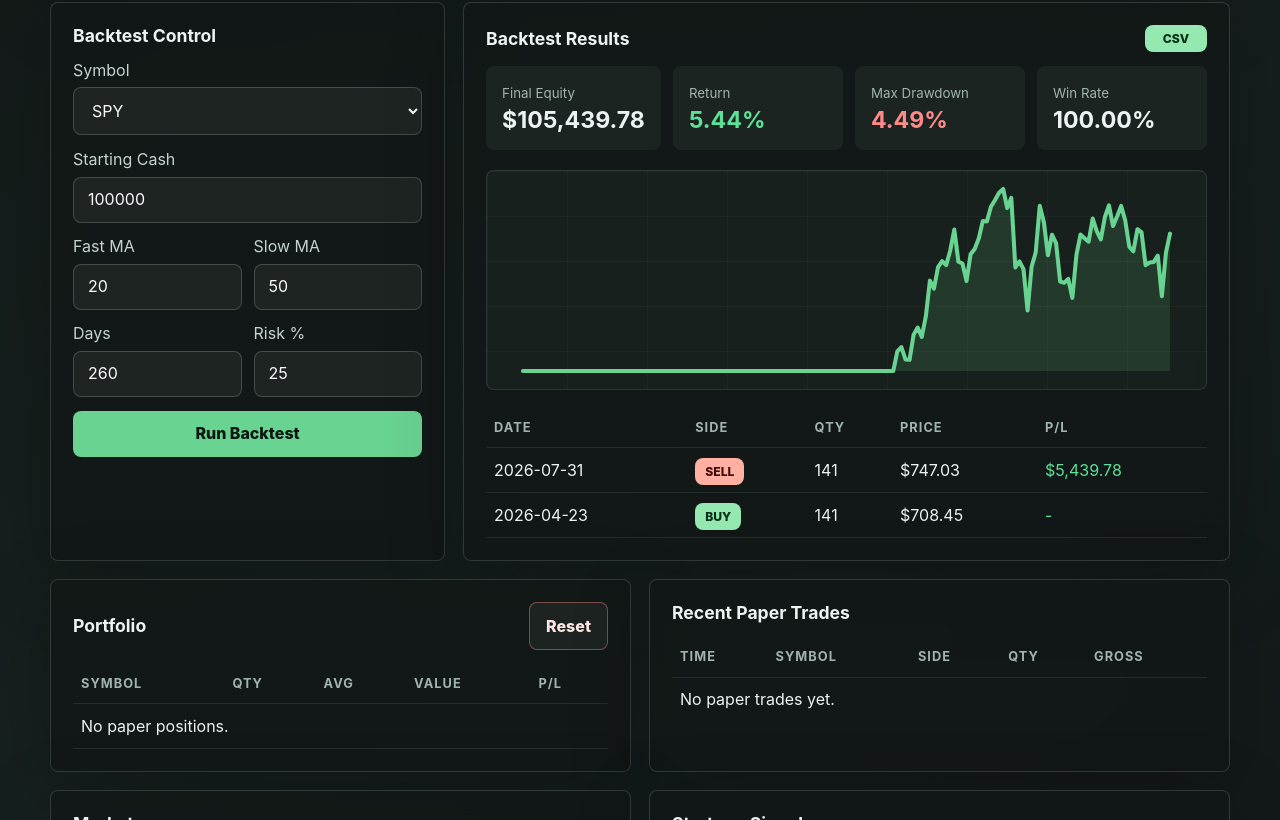
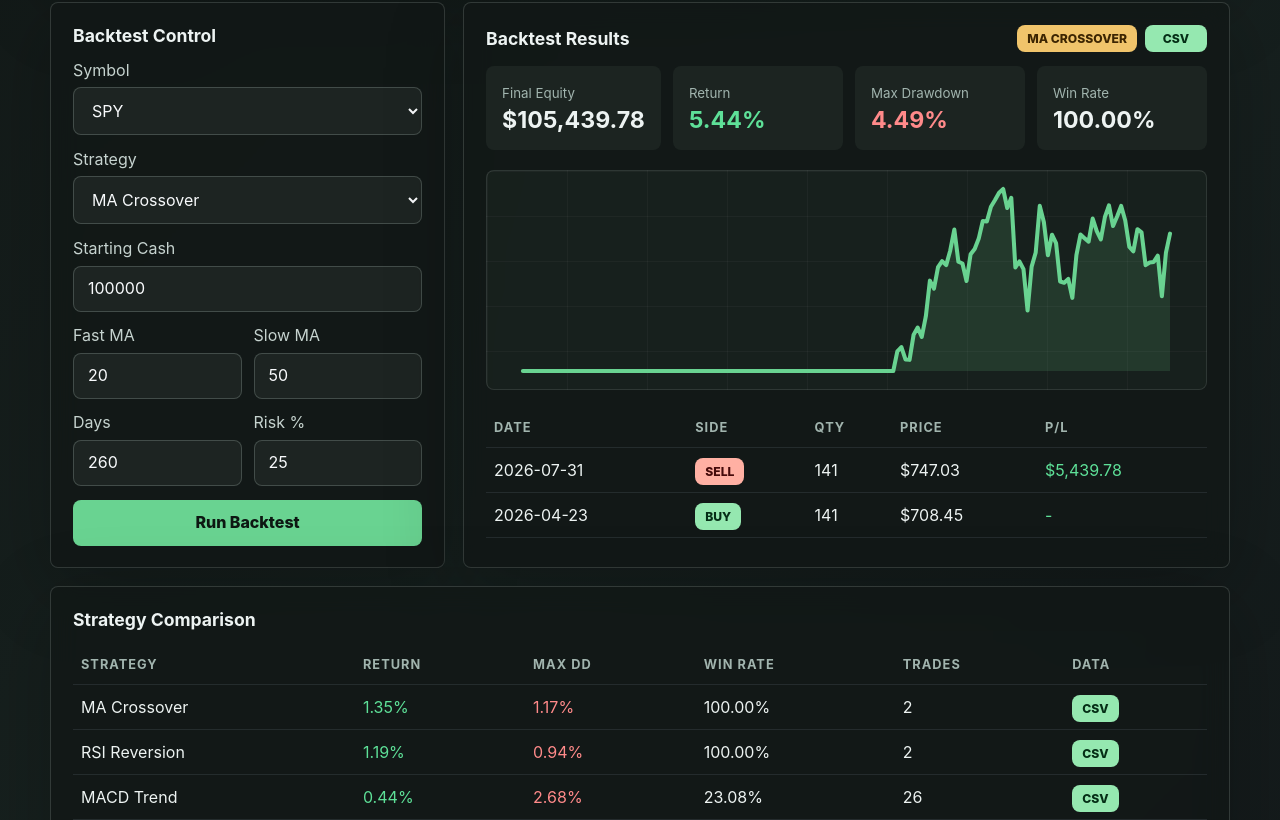
Before and after one commit to mberry19932025/-Apha--V1, a React (Vite) app in the folder frontend/: page / in a window 1280 px wide. Shown: the part 1100-1920 px from the top of the page. Built offline with nearby package versions, Linux system fonts and the light colour scheme.

Commit message:
Add strategy selector and comparison

```diff
--- a/frontend/src/botEngine.js
+++ b/frontend/src/botEngine.js
@@ -1,6 +1,13 @@
 const DAY_MS = 24 * 60 * 60 * 1000;
 
 export const symbols = ["AAPL", "MSFT", "NVDA", "TSLA", "SPY", "QQQ"];
+
+export const strategies = [
+  { id: "ma-crossover", name: "MA Crossover" },
+  { id: "rsi-reversion", name: "RSI Reversion" },
+  { id: "macd-trend", name: "MACD Trend" },
+  { id: "buy-hold", name: "Buy & Hold" }
+];
 
 const basePrices = {
   AAPL: 212.45,
@@ -231,6 +238,125 @@ function calculateMaxDrawdown(equityCurve) {
   return maxDrawdown;
 }
 
+function exponentialMovingAverage(values, period) {
+  const output = [];
+  const multiplier = 2 / (period + 1);
+  let ema = null;
+
+  for (let index = 0; index < values.length; index += 1) {
+    const value = values[index];
+    ema = ema === null ? value : value * multiplier + ema * (1 - multiplier);
+    output.push(ema);
+  }
+
+  return output;
+}
+
+function relativeStrengthIndex(candles, period = 14) {
+  const output = Array(candles.length).fill(null);
+  let averageGain = 0;
+  let averageLoss = 0;
+
+  for (let index = 1; index < candles.length; index += 1) {
+    const change = candles[index].close - candles[index - 1].close;
+    const gain = Math.max(0, change);
+    const loss = Math.max(0, -change);
+
+    if (index <= period) {
+      averageGain += gain;
+      averageLoss += loss;
+
+      if (index === period) {
+        averageGain /= period;
+        averageLoss /= period;
+        output[index] = averageLoss === 0 ? 100 : 100 - 100 / (1 + averageGain / averageLoss);
+      }
+      continue;
+    }
+
+    averageGain = (averageGain * (period - 1) + gain) / period;
+    averageLoss = (averageLoss * (period - 1) + loss) / period;
+    output[index] = averageLoss === 0 ? 100 : 100 - 100 / (1 + averageGain / averageLoss);
+  }
+
+  return output;
+}
+
+function buildStrategySignals(candles, strategyId, { shortWindow, longWindow }) {
+  const closes = candles.map((candle) => candle.close);
+  const signals = Array(candles.length).fill("hold");
+
+  if (strategyId === "buy-hold") {
+    if (candles.length) {
+      signals[0] = "buy";
+      signals[candles.length - 1] = "sell";
+    }
+    return signals;
+  }
+
+  if (strategyId === "rsi-reversion") {
+    const rsi = relativeStrengthIndex(candles, 14);
+    for (let index = 1; index < candles.length; index += 1) {
+      if (rsi[index - 1] !== null && rsi[index] !== null) {
+        if (rsi[index - 1] >= 30 && rsi[index] < 30) {
+          signals[index] = "buy";
+        } else if (rsi[index - 1] <= 60 && rsi[index] > 60) {
+          signals[index] = "sell";
+        }
+      }
+    }
+    return signals;
+  }
+
+  if (strategyId === "macd-trend") {
+    const ema12 = exponentialMovingAverage(closes, 12);
+    const ema26 = exponentialMovingAverage(closes, 26);
+    const macd = ema12.map((value, index) => value - ema26[index]);
+    const signal = exponentialMovingAverage(macd, 9);
+
+    for (let index = 1; index < candles.length; index += 1) {
+      if (macd[index - 1] <= signal[index - 1] && macd[index] > signal[index]) {
+        signals[index] = "buy";
+      } else if (macd[index - 1] >= signal[index - 1] && macd[index] < signal[index]) {
+        signals[index] = "sell";
+      }
+    }
+    return signals;
+  }
+
+  for (let index = 1; index < candles.length; index += 1) {
+    const shortAverage = movingAverage(candles, index, shortWindow);
+    const longAverage = movingAverage(candles, index, longWindow);
+    const previousShort = movingAverage(candles, index - 1, shortWindow);
+    const previousLong = movingAverage(candles, index - 1, longWindow);
+
+    if (shortAverage && longAverage && previousShort && previousLong) {
+      if (previousShort <= previousLong && shortAverage > longAverage) {
+        signals[index] = "buy";
+      } else if (previousShort >= previousLong && shortAverage < longAverage) {
+        signals[index] = "sell";
+      }
+    }
+  }
+
+  return signals;
+}
+
+function strategyReason(strategyId, signal, { shortWindow, longWindow }) {
+  if (strategyId === "buy-hold") {
+    return signal === "buy" ? "Opened benchmark position." : "Closed benchmark position.";
+  }
+  if (strategyId === "rsi-reversion") {
+    return signal === "buy" ? "RSI crossed into oversold territory." : "RSI recovered above exit threshold.";
+  }
+  if (strategyId === "macd-trend") {
+    return signal === "buy" ? "MACD crossed above signal line." : "MACD crossed below signal line.";
+  }
+  return signal === "buy"
+    ? `${shortWindow}-day average crossed above ${longWindow}-day average`
+    : `${shortWindow}-day average crossed below ${longWindow}-day average`;
+}
+
 export function runBacktest(options = {}, dataBySymbol = {}) {
   const symbol = symbols.includes(String(options.symbol || "").toUpperCase())
     ? String(options.symbol).toUpperCase()
@@ -240,8 +366,13 @@ export function runBacktest(options = {}, dataBySymbol = {}) {
   const longWindow = Math.floor(clampNumber(options.longWindow, 50, shortWindow + 1, 220));
   const lookbackDays = Math.floor(clampNumber(options.lookbackDays, 260, longWindow + 30, 900));
   const riskPercent = clampNumber(options.riskPercent, 0.25, 0.05, 1);
-  const data = getHistoricalCandlesWithSource(symbol, lookbackDays, longWindow + 2, dataBySymbol);
+  const strategyId = strategies.some((strategy) => strategy.id === options.strategy)
+    ? options.strategy
+    : "ma-crossover";
+  const minRows = strategyId === "macd-trend" ? 40 : strategyId === "rsi-reversion" ? 20 : longWindow + 2;
+  const data = getHistoricalCandlesWithSource(symbol, lookbackDays, minRows, dataBySymbol);
   const candles = data.candles;
+  const strategySignals = buildStrategySignals(candles, strategyId, { shortWindow, longWindow });
   const trades = [];
   const equityCurve = [];
   let cash = startingCash;
@@ -251,17 +382,10 @@ export function runBacktest(options = {}, dataBySymbol = {}) {
 
   for (let index = 0; index < candles.length; index += 1) {
     const candle = candles[index];
-    const shortAverage = movingAverage(candles, index, shortWindow);
-    const longAverage = movingAverage(candles, index, longWindow);
-    const previousShort = movingAverage(candles, index - 1, shortWindow);
-    const previousLong = movingAverage(candles, index - 1, longWindow);
     const equity = cash + shares * candle.close;
+    const signal = strategySignals[index];
 
-    if (shortAverage && longAverage && previousShort && previousLong) {
-      const crossedUp = previousShort <= previousLong && shortAverage > longAverage;
-      const crossedDown = previousShort >= previousLong && shortAverage < longAverage;
-
-      if (crossedUp && shares === 0) {
+    if (signal === "buy" && shares === 0) {
       const quantity = Math.floor((equity * riskPercent) / candle.close);
       if (quantity > 0) {
         const gross = quantity * candle.close;
@@ -274,12 +398,12 @@ export function runBacktest(options = {}, dataBySymbol = {}) {
           quantity,
           price: candle.close,
           gross: round(gross),
-            reason: `${shortWindow}-day average crossed above ${longWindow}-day average`
+          reason: strategyReason(strategyId, "buy", { shortWindow, longWindow })
         });
       }
     }
 
-      if (crossedDown && shares > 0) {
+    if (signal === "sell" && shares > 0) {
       const gross = shares * candle.close;
       const pnl = (candle.close - entryPrice) * shares;
       cash += gross;
@@ -290,11 +414,10 @@ export function runBacktest(options = {}, dataBySymbol = {}) {
         price: candle.close,
         gross: round(gross),
         pnl: round(pnl),
-          reason: `${shortWindow}-day average crossed below ${longWindow}-day average`
+        reason: strategyReason(strategyId, "sell", { shortWindow, longWindow })
       });
       shares = 0;
       entryPrice = 0;
-      }
     }
 
     const markToMarket = cash + shares * candle.close;
@@ -329,7 +452,7 @@ export function runBacktest(options = {}, dataBySymbol = {}) {
   const finalEquity = equityCurve.at(-1)?.equity || startingCash;
 
   return {
-    config: { symbol, startingCash, shortWindow, longWindow, lookbackDays, riskPercent },
+    config: { symbol, startingCash, shortWindow, longWindow, lookbackDays, riskPercent, strategy: strategyId },
     data: {
       source: data.source,
       rowsAvailable: data.rowsAvailable,
@@ -353,11 +476,12 @@ export function runBacktest(options = {}, dataBySymbol = {}) {
   };
 }
 
-function classifySetup({ shortAverage, longAverage, price, returnPercent, maxDrawdownPercent }) {
+function classifySetup({ shortAverage, longAverage, price, returnPercent, maxDrawdownPercent, strategyId }) {
   const trendSpread = ((shortAverage - longAverage) / longAverage) * 100;
   const priceStrength = ((price - longAverage) / longAverage) * 100;
+  const strategyBoost = strategyId === "buy-hold" ? -8 : strategyId === "rsi-reversion" ? 2 : 0;
   const score = Math.round(
-    50 + trendSpread * 8 + returnPercent * 1.8 + priceStrength * 1.2 - maxDrawdownPercent * 1.4
+    50 + trendSpread * 8 + returnPercent * 1.8 + priceStrength * 1.2 - maxDrawdownPercent * 1.4 + strategyBoost
   );
 
   if (score >= 68 && trendSpread > 0 && priceStrength > 0) {
@@ -376,14 +500,21 @@ export function scanMarket(options = {}, dataBySymbol = {}, market = getMarketSn
   const longWindow = Number(options.longWindow || 50);
   const lookbackDays = Number(options.lookbackDays || 260);
   const riskPercent = Number(options.riskPercent || 0.25);
+  const strategyId = strategies.some((strategy) => strategy.id === options.strategy)
+    ? options.strategy
+    : "ma-crossover";
+  const minRows = strategyId === "macd-trend" ? 40 : strategyId === "rsi-reversion" ? 20 : longWindow + 5;
 
   const results = symbols
     .map((symbol) => {
-      const backtest = runBacktest({ symbol, shortWindow, longWindow, lookbackDays, riskPercent }, dataBySymbol);
+      const backtest = runBacktest(
+        { symbol, shortWindow, longWindow, lookbackDays, riskPercent, strategy: strategyId },
+        dataBySymbol
+      );
       const data = getHistoricalCandlesWithSource(
         symbol,
         Math.max(lookbackDays, longWindow + 5),
-        longWindow + 5,
+        minRows,
         dataBySymbol
       );
       const candles = data.candles;
@@ -396,7 +527,8 @@ export function scanMarket(options = {}, dataBySymbol = {}, market = getMarketSn
         longAverage,
         price: candles[lastIndex].close,
         returnPercent: backtest.summary.returnPercent,
-        maxDrawdownPercent: backtest.summary.maxDrawdownPercent
+        maxDrawdownPercent: backtest.summary.maxDrawdownPercent,
+        strategyId
       });
 
       return {
@@ -410,6 +542,7 @@ export function scanMarket(options = {}, dataBySymbol = {}, market = getMarketSn
         maxDrawdownPercent: backtest.summary.maxDrawdownPercent,
         winRatePercent: backtest.summary.winRatePercent,
         dataSource: data.source,
+        strategy: strategyId,
         shortAverage: round(shortAverage),
         longAverage: round(longAverage),
         suggestedQuantity: Math.max(1, Math.floor((100000 * riskPercent) / (quote?.price || candles[lastIndex].close)))
--- a/frontend/src/main.jsx
+++ b/frontend/src/main.jsx
@@ -11,6 +11,7 @@ import {
   parseCandlesCsv,
   runBacktest,
   scanMarket,
+  strategies,
   symbols
 } from "./botEngine.js";
 import "./styles.css";
@@ -85,7 +86,8 @@ function App() {
     shortWindow: 20,
     longWindow: 50,
     lookbackDays: 260,
-    riskPercent: 25
+    riskPercent: 25,
+    strategy: "ma-crossover"
   });
   const [backtest, setBacktest] = useState(null);
 
@@ -98,6 +100,21 @@ function App() {
   );
   const bestSetup = scanner?.results?.[0];
   const equityPath = buildPath(backtest?.equityCurve || []);
+  const strategyComparison = useMemo(
+    () =>
+      strategies.map((strategy) => {
+        const result = runBacktest(
+          {
+            ...backtestForm,
+            strategy: strategy.id,
+            riskPercent: Number(backtestForm.riskPercent) / 100
+          },
+          dataBySymbol
+        );
+        return { strategy, result };
+      }),
+    [backtestForm, dataBySymbol]
+  );
 
   useEffect(() => {
     async function init() {
@@ -198,7 +215,12 @@ function App() {
       const mergedData = { ...bundledData, ...nextUploadedData };
       setUploadedData(nextUploadedData);
       setDataBySymbol(mergedData);
-      setBacktest(runBacktest({ ...backtestForm, symbol }, mergedData));
+      setBacktest(
+        runBacktest(
+          { ...backtestForm, symbol, riskPercent: Number(backtestForm.riskPercent) / 100 },
+          mergedData
+        )
+      );
       setScanner(
         scanMarket(
           { ...backtestForm, symbol, riskPercent: Number(backtestForm.riskPercent) / 100 },
@@ -387,6 +409,21 @@ function App() {
               </select>
             </label>
             <label>
+              Strategy
+              <select
+                value={backtestForm.strategy}
+                onChange={(event) =>
+                  setBacktestForm({ ...backtestForm, strategy: event.target.value })
+                }
+              >
+                {strategies.map((strategy) => (
+                  <option key={strategy.id} value={strategy.id}>
+                    {strategy.name}
+                  </option>
+                ))}
+              </select>
+            </label>
+            <label>
               Starting Cash
               <input
                 type="number"
@@ -459,9 +496,15 @@ function App() {
         <article className="card results-card">
           <div className="card-header">
             <h2>Backtest Results</h2>
-            <span className={`pill ${backtest?.data?.source === "csv" ? "buy" : "hold"}`}>
-              {backtest?.data?.source || "simulated"}
-            </span>
+            <div className="result-badges">
+              <span className="pill hold">
+                {strategies.find((strategy) => strategy.id === backtest?.config?.strategy)?.name ||
+                  "Strategy"}
+              </span>
+              <span className={`pill ${backtest?.data?.source === "csv" ? "buy" : "hold"}`}>
+                {backtest?.data?.source || "simulated"}
+              </span>
+            </div>
           </div>
           <div className="metrics four">
             <div>
@@ -524,6 +567,40 @@ function App() {
             </tbody>
           </table>
         </article>
+      </section>
+
+      <section className="card data-card">
+        <h2>Strategy Comparison</h2>
+        <table>
+          <thead>
+            <tr>
+              <th>Strategy</th>
+              <th>Return</th>
+              <th>Max DD</th>
+              <th>Win Rate</th>
+              <th>Trades</th>
+              <th>Data</th>
+            </tr>
+          </thead>
+          <tbody>
+            {strategyComparison.map(({ strategy, result }) => (
+              <tr key={strategy.id}>
+                <td>{strategy.name}</td>
+                <td className={result.summary.returnPercent >= 0 ? "gain" : "loss"}>
+                  {formatPercent(result.summary.returnPercent)}
+                </td>
+                <td className="loss">{formatPercent(result.summary.maxDrawdownPercent)}</td>
+                <td>{formatPercent(result.summary.winRatePercent)}</td>
+                <td>{result.summary.totalTrades}</td>
+                <td>
+                  <span className={`pill ${result.data.source === "csv" ? "buy" : "hold"}`}>
+                    {result.data.source}
+                  </span>
+                </td>
+              </tr>
+            ))}
+          </tbody>
+        </table>
       </section>
 
       <section className="grid">
--- a/frontend/src/styles.css
+++ b/frontend/src/styles.css
@@ -406,6 +406,13 @@ button:disabled {
   min-width: 0;
 }
 
+.result-badges {
+  display: flex;
+  flex-wrap: wrap;
+  justify-content: flex-end;
+  gap: 8px;
+}
+
 .upload-card {
   margin-bottom: 18px;
 }
```
Also changed, not shown: 1 other file (tests, documents, lock files or other folders). Lines whose indentation alone changed are shown as unchanged.
